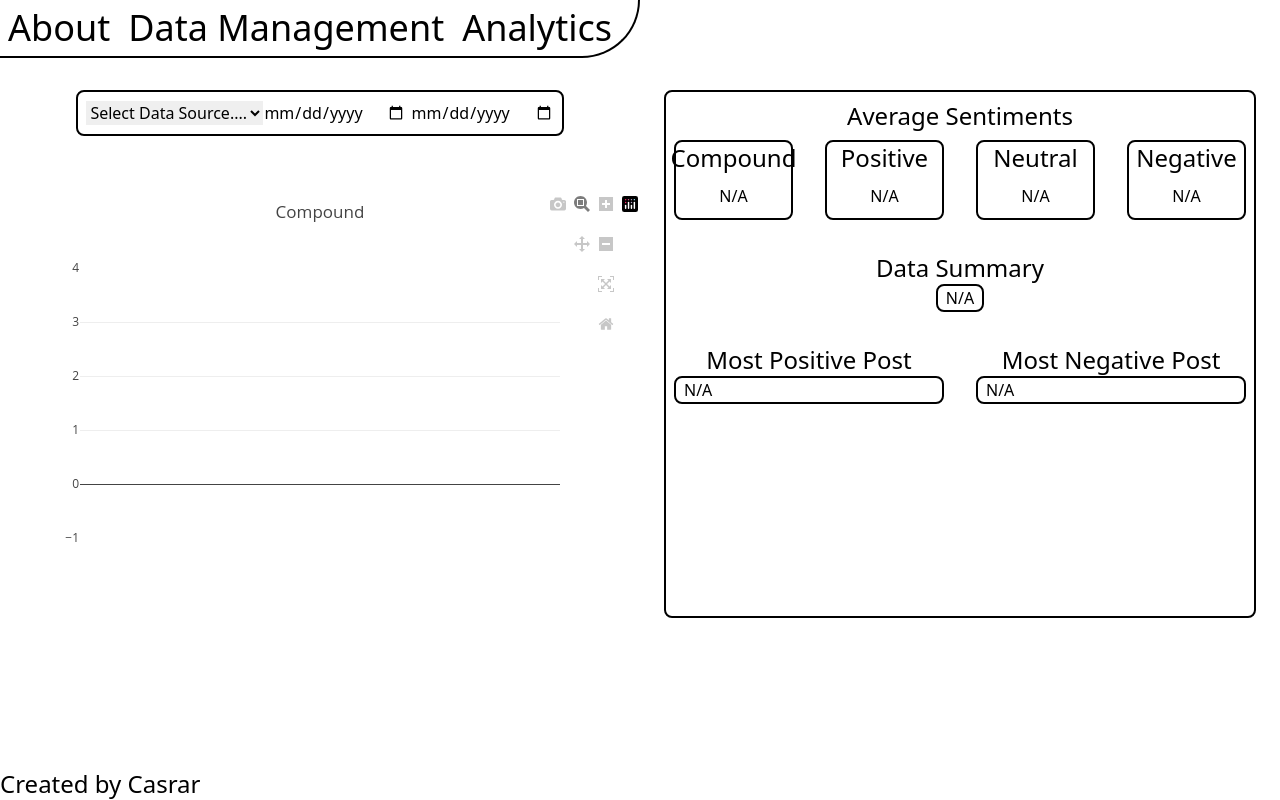
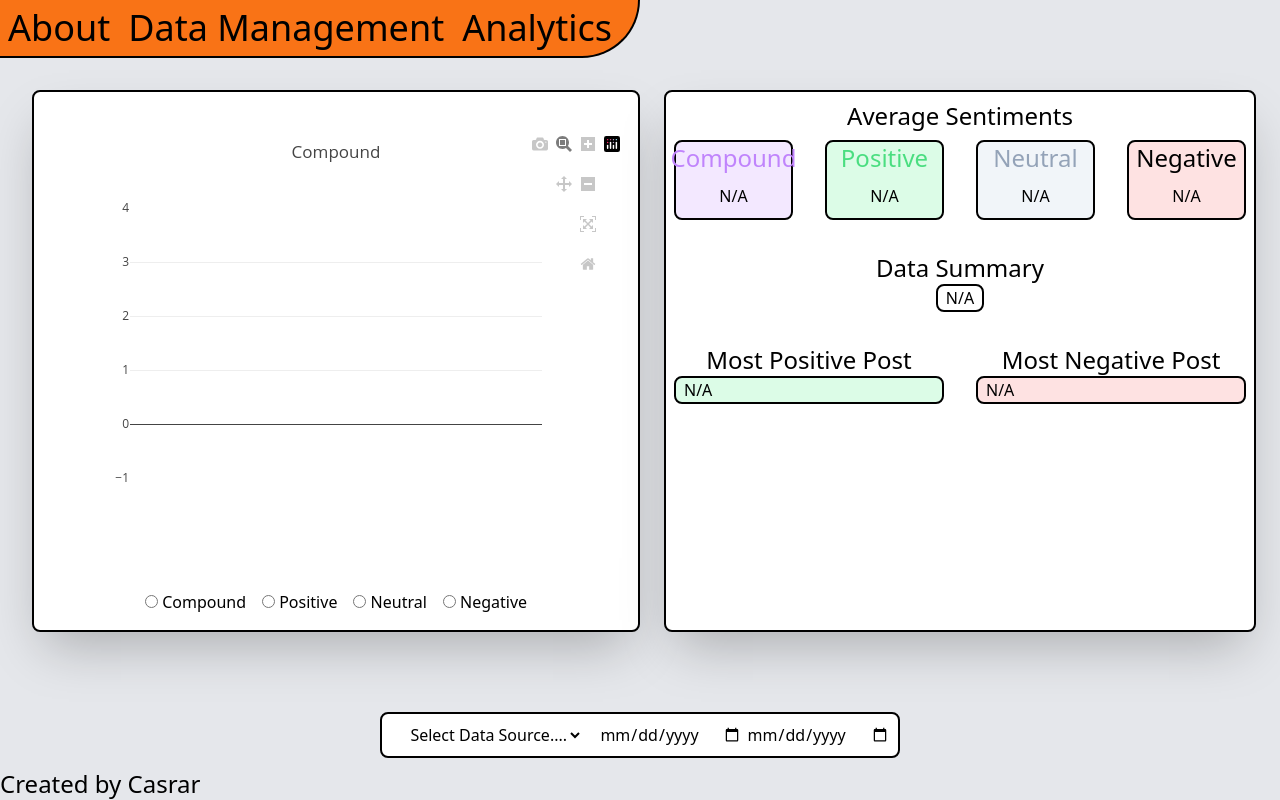
Before and after one commit to casrar/Sentireddit, a Flask app: page /analytics in a window 1280 px wide. Run offline with Flask 3, Linux system fonts and the light colour scheme; data that the repository does not hold is empty; parts of the project's set-up code (start-up, migrations or seed data) failed here and were passed over; some libraries are stand-ins or nearby versions.

Commit message:
improving base, index, and analytics UI

```diff
--- a/src/static/styles.css
+++ b/src/static/styles.css
@@ -557,11 +557,6 @@
   margin-bottom: 0.5rem;
 }
 
-.my-8 {
-  margin-top: 2rem;
-  margin-bottom: 2rem;
-}
-
 .my-20 {
   margin-top: 5rem;
   margin-bottom: 5rem;
@@ -570,6 +565,11 @@
 .my-4 {
   margin-top: 1rem;
   margin-bottom: 1rem;
+}
+
+.my-8 {
+  margin-top: 2rem;
+  margin-bottom: 2rem;
 }
 
 .mb-2 {
@@ -608,6 +608,18 @@
   margin-top: auto;
 }
 
+.mt-8 {
+  margin-top: 2rem;
+}
+
+.mt-20 {
+  margin-top: 5rem;
+}
+
+.ml-8 {
+  margin-left: 2rem;
+}
+
 .block {
   display: block;
 }
@@ -628,10 +640,6 @@
   height: 5rem;
 }
 
-.h-full {
-  height: 100%;
-}
-
 .h-44 {
   height: 11rem;
 }
@@ -640,8 +648,16 @@
   height: 24rem;
 }
 
+.h-full {
+  height: 100%;
+}
+
 .max-h-72 {
   max-height: 18rem;
+}
+
+.min-h-screen {
+  min-height: 100vh;
 }
 
 .w-1\/2 {
@@ -659,6 +675,10 @@
 
 .flex-auto {
   flex: 1 1 auto;
+}
+
+.flex-grow {
+  flex-grow: 1;
 }
 
 .grid-cols-2 {
@@ -687,6 +707,12 @@
 
 .gap-8 {
   gap: 2rem;
+}
+
+.space-x-4 > :not([hidden]) ~ :not([hidden]) {
+  --tw-space-x-reverse: 0;
+  margin-right: calc(1rem * var(--tw-space-x-reverse));
+  margin-left: calc(1rem * calc(1 - var(--tw-space-x-reverse)));
 }
 
 .space-y-8 > :not([hidden]) ~ :not([hidden]) {
@@ -732,13 +758,87 @@
   border-color: rgb(0 0 0 / var(--tw-border-opacity));
 }
 
+.bg-gray-900 {
+  --tw-bg-opacity: 1;
+  background-color: rgb(17 24 39 / var(--tw-bg-opacity));
+}
+
+.bg-green-100 {
+  --tw-bg-opacity: 1;
+  background-color: rgb(220 252 231 / var(--tw-bg-opacity));
+}
+
+.bg-purple-100 {
+  --tw-bg-opacity: 1;
+  background-color: rgb(243 232 255 / var(--tw-bg-opacity));
+}
+
+.bg-red-100 {
+  --tw-bg-opacity: 1;
+  background-color: rgb(254 226 226 / var(--tw-bg-opacity));
+}
+
+.bg-slate-100 {
+  --tw-bg-opacity: 1;
+  background-color: rgb(241 245 249 / var(--tw-bg-opacity));
+}
+
 .bg-white {
   --tw-bg-opacity: 1;
   background-color: rgb(255 255 255 / var(--tw-bg-opacity));
 }
 
+.bg-slate-300 {
+  --tw-bg-opacity: 1;
+  background-color: rgb(203 213 225 / var(--tw-bg-opacity));
+}
+
+.bg-gray-400 {
+  --tw-bg-opacity: 1;
+  background-color: rgb(156 163 175 / var(--tw-bg-opacity));
+}
+
+.bg-gray-100 {
+  --tw-bg-opacity: 1;
+  background-color: rgb(243 244 246 / var(--tw-bg-opacity));
+}
+
+.bg-gray-200 {
+  --tw-bg-opacity: 1;
+  background-color: rgb(229 231 235 / var(--tw-bg-opacity));
+}
+
+.bg-gray-500 {
+  --tw-bg-opacity: 1;
+  background-color: rgb(107 114 128 / var(--tw-bg-opacity));
+}
+
+.bg-orange-700 {
+  --tw-bg-opacity: 1;
+  background-color: rgb(194 65 12 / var(--tw-bg-opacity));
+}
+
+.bg-orange-600 {
+  --tw-bg-opacity: 1;
+  background-color: rgb(234 88 12 / var(--tw-bg-opacity));
+}
+
+.bg-orange-500 {
+  --tw-bg-opacity: 1;
+  background-color: rgb(249 115 22 / var(--tw-bg-opacity));
+}
+
+.bg-purple-200 {
+  --tw-bg-opacity: 1;
+  background-color: rgb(233 213 255 / var(--tw-bg-opacity));
+}
+
 .p-2 {
   padding: 0.5rem;
+}
+
+.p-4 {
+  padding: 1rem;
 }
 
 .px-2 {
@@ -767,6 +867,10 @@
   text-align: center;
 }
 
+.font-sans {
+  font-family: ui-sans-serif, system-ui, -apple-system, BlinkMacSystemFont, "Segoe UI", Roboto, "Helvetica Neue", Arial, "Noto Sans", sans-serif, "Apple Color Emoji", "Segoe UI Emoji", "Segoe UI Symbol", "Noto Color Emoji";
+}
+
 .text-2xl {
   font-size: 1.5rem;
   line-height: 2rem;
@@ -781,3 +885,97 @@
   font-size: 6rem;
   line-height: 1;
 }
+
+.text-green-400 {
+  --tw-text-opacity: 1;
+  color: rgb(74 222 128 / var(--tw-text-opacity));
+}
+
+.text-purple-400 {
+  --tw-text-opacity: 1;
+  color: rgb(192 132 252 / var(--tw-text-opacity));
+}
+
+.text-slate-400 {
+  --tw-text-opacity: 1;
+  color: rgb(148 163 184 / var(--tw-text-opacity));
+}
+
+.text-orange-500 {
+  --tw-text-opacity: 1;
+  color: rgb(249 115 22 / var(--tw-text-opacity));
+}
+
+.text-white {
+  --tw-text-opacity: 1;
+  color: rgb(255 255 255 / var(--tw-text-opacity));
+}
+
+.accent-purple-200 {
+  accent-color: #e9d5ff;
+}
+
+.accent-green-100 {
+  accent-color: #dcfce7;
+}
+
+.accent-purple-100 {
+  accent-color: #f3e8ff;
+}
+
+.accent-red-100 {
+  accent-color: #fee2e2;
+}
+
+.accent-slate-100 {
+  accent-color: #f1f5f9;
+}
+
+.accent-green-400 {
+  accent-color: #4ade80;
+}
+
+.accent-purple-400 {
+  accent-color: #c084fc;
+}
+
+.accent-red-400 {
+  accent-color: #f87171;
+}
+
+.accent-slate-400 {
+  accent-color: #94a3b8;
+}
+
+.shadow-xl {
+  --tw-shadow: 0 20px 25px -5px rgb(0 0 0 / 0.1), 0 8px 10px -6px rgb(0 0 0 / 0.1);
+  --tw-shadow-colored: 0 20px 25px -5px var(--tw-shadow-color), 0 8px 10px -6px var(--tw-shadow-color);
+  box-shadow: var(--tw-ring-offset-shadow, 0 0 #0000), var(--tw-ring-shadow, 0 0 #0000), var(--tw-shadow);
+}
+
+.shadow-2xl {
+  --tw-shadow: 0 25px 50px -12px rgb(0 0 0 / 0.25);
+  --tw-shadow-colored: 0 25px 50px -12px var(--tw-shadow-color);
+  box-shadow: var(--tw-ring-offset-shadow, 0 0 #0000), var(--tw-ring-shadow, 0 0 #0000), var(--tw-shadow);
+}
+
+.shadow-inner {
+  --tw-shadow: inset 0 2px 4px 0 rgb(0 0 0 / 0.05);
+  --tw-shadow-colored: inset 0 2px 4px 0 var(--tw-shadow-color);
+  box-shadow: var(--tw-ring-offset-shadow, 0 0 #0000), var(--tw-ring-shadow, 0 0 #0000), var(--tw-shadow);
+}
+
+.drop-shadow-xl {
+  --tw-drop-shadow: drop-shadow(0 20px 13px rgb(0 0 0 / 0.03)) drop-shadow(0 8px 5px rgb(0 0 0 / 0.08));
+  filter: var(--tw-blur) var(--tw-brightness) var(--tw-contrast) var(--tw-grayscale) var(--tw-hue-rotate) var(--tw-invert) var(--tw-saturate) var(--tw-sepia) var(--tw-drop-shadow);
+}
+
+.drop-shadow-2xl {
+  --tw-drop-shadow: drop-shadow(0 25px 25px rgb(0 0 0 / 0.15));
+  filter: var(--tw-blur) var(--tw-brightness) var(--tw-contrast) var(--tw-grayscale) var(--tw-hue-rotate) var(--tw-invert) var(--tw-saturate) var(--tw-sepia) var(--tw-drop-shadow);
+}
+
+.checked\:bg-purple-200:checked {
+  --tw-bg-opacity: 1;
+  background-color: rgb(233 213 255 / var(--tw-bg-opacity));
+}
--- a/src/templates/analytics.html
+++ b/src/templates/analytics.html
@@ -8,39 +8,42 @@
 {% endblock %}
 {% block content %}
 <div class="grid grid-cols-2 my-8">
-    <div class="flex flex-col space-y-8">
-        <!-- check if no data sources, if none tell user -->
-        <div class="w-fit border border-solid border-black border-2 rounded-lg flex flex-col self-center items-center p-2">
-            <form id="analytics" action="/analytics" method="POST">
-                <div class="flex flex-row items-center">
-                    <input type="hidden" name="form-id" value="select-data-source">
-                    <select name="data-source-selection" id="data-source-selection" required>
-                        <option value="" selected disabled hidden>Select Data Source....</option>
-                        {% for item in context['data_sources'] %}
-                            <option value="{{ item['id'] }}" required>
-                                r/{{ item['subreddit']}} : {{ item['search_term'] }}
-                            </option>
-                        {% endfor %}
-                    </select>
-                    <div>
-                        <input type="hidden" name="form-id" value="select-date">
-                        <input id="first-date" type="date" name="first-date" required/>
-                        <input id="second-date" type="date" name="second-date" required/>
-                    </div>
+    <div class="flex flex-col space-y-8 ml-8 p-4 border border-solid border-2 bg-white border-black shadow-2xl rounded-lg">
+        <div id="plotly-chart"></div>
+            <form id="graph-sentiment">
+                <!-- Non functioning -->
+                <div class="flex flex-row justify-center space-x-4">
+                    <label>
+                        <input type="radio" class="accent-purple-400" name="chartType" value="Compound">
+                        Compound
+                    </label><br>
+
+                    <label>
+                        <input type="radio" class="accent-green-400" name="chartType" value="Positive">
+                        Positive
+                    </label><br>
+
+                    <label>
+                        <input type="radio" class="accent-slate-400" name="chartType" value="Neutral">
+                        Neutral
+                    </label><br>
+
+                    <label>
+                        <input type="radio" class="accent-red-400" name="chartType" value="Negative">
+                        Negative
+                    </label><br>
                 </div>
             </form>
-        </div>
-        <div id="plotly-chart"></div>
     </div>
-    <div class="flex flex-col space-y-8 border border-solid border-2 border-black rounded-lg mx-6">
+    <div class="flex flex-col space-y-8 bg-white border border-solid border-2 border-black shadow-2xl rounded-lg mx-6">
         <div class="flex flex-col items-center mx-2">
-            <h2 class="my-2 text-2xl">
+            <h2 class="my-2 text-2xl ">
             Average Sentiments
             </h2>
             <div class="grid grid-cols-4 gap-8">
-                <div class="border border-solid border-black border-2 rounded-lg flex flex-col items-center px-8 h-20">
-                    <h3 class="text-2xl">Compound</h3>
-                    <div class="h-full flex flex-col justify-center">
+                <div class="border border-solid bg-purple-100 border-black border-2 rounded-lg flex flex-col items-center px-8 h-20">
+                    <h3 class="text-2xl text-purple-400">Compound</h3>
+                    <div class="h-full flex flex-col justify-center ">
                         {% if context['avg_compound'] %}
                             <p>{{ context['avg_compound'] }}</p>
                         {% else %}
@@ -48,8 +51,8 @@
                         {% endif %}
                     </div>
                 </div>
-                <div class="border border-solid border-black border-2 rounded-lg flex flex-col items-center">
-                    <h3 class="text-2xl">Positive</h3>
+                <div class="border border-solid bg-green-100 border-black border-2 rounded-lg flex flex-col items-center">
+                    <h3 class="text-2xl text-green-400">Positive</h3>
                     <div class="h-full flex flex-col justify-center">
                         {% if context['avg_pos'] %}
                             <p>{{ context['avg_pos'] }}</p>
@@ -58,8 +61,8 @@
                         {% endif %}
                     </div>
                 </div>
-                <div class="border border-solid border-black border-2 rounded-lg flex flex-col items-center">
-                    <h3 class="text-2xl">Neutral</h3>
+                <div class="border border-solid bg-slate-100 border-black border-2 rounded-lg flex flex-col items-center">
+                    <h3 class="text-2xl text-slate-400">Neutral</h3>
                     <div class="h-full flex flex-col justify-center">
                         {% if context['avg_neu'] %}
                             <p>{{ context['avg_neu'] }}</p>
@@ -68,8 +71,8 @@
                         {% endif %}
                     </div>
                 </div>
-                <div class="border border-solid border-black border-2 rounded-lg flex flex-col items-center">
-                    <h3 class="text-2xl">Negative</h3>
+                <div class="border border-solid bg-red-100 border-black border-2 rounded-lg flex flex-col items-center">
+                    <h3 class="text-2xl ">Negative</h3>
                     <div class="h-full flex flex-col justify-center">
                         {% if context['avg_neg'] %}
                             <p>{{ context['avg_neg'] }}</p>
@@ -81,7 +84,7 @@
             </div>
         </div>
         <div class="flex flex-col items-center w-fit self-center">
-            <h2 class="text-2xl">Data Summary</h2>
+            <h2 class="text-2xl ">Data Summary</h2>
             <div class="border border-solid border-black border-2 rounded-lg ">
                 <p class="px-2">
                     {% if context['summary'] %}
@@ -94,8 +97,8 @@
         </div>
         <div class="grid grid-cols-2 gap-8 pl-2 pr-2 pb-2">
             <div class="flex flex-col">
-                <h2 class="text-2xl self-center">Most Positive Post</h2>
-                <div class="max-h-72 border border-solid border-black border-2 rounded-lg px-2 overflow-y-auto">
+                <h2 class="text-2xl self-center ">Most Positive Post</h2>
+                <div class="max-h-72 bg-green-100 border border-solid border-black border-2 rounded-lg px-2 overflow-y-auto">
                     {% if context['most_positive_post'] %}
                         <p>{{ context['most_positive_post'] }}</p>
                     {% else %}
@@ -104,8 +107,8 @@
                 </div>
             </div>
             <div class="flex flex-col">
-                <h2 class="text-2xl self-center">Most Negative Post</h2>
-                <div class="max-h-72 border border-solid border-black border-2 rounded-lg px-2 overflow-y-auto">
+                <h2 class="text-2xl self-center ">Most Negative Post</h2>
+                <div class="max-h-72 bg-red-100 border border-solid border-black border-2 rounded-lg px-2 overflow-y-auto">
                     {% if context['most_negative_post'] %}
                         <p>{{ context['most_negative_post'] }}</p>
                     {% else %}
@@ -116,7 +119,32 @@
         </div>
     </div>
 </div>
+<!-- check if no data sources, if none tell user -->
+<div class="mt-20 w-full flex justify-center">
+    <div class="w-fit bg-white border border-solid border-black border-2 rounded-lg flex flex-col self-center items-center p-2">
+        <form id="analytics" action="/analytics" method="POST">
+            <div class="flex flex-row items-center space-x-4">
+                <input type="hidden" name="form-id" value="select-data-source">
+                <select class="bg-white" name="data-source-selection" id="data-source-selection" required>
+                    <option value="" selected disabled hidden>Select Data Source....</option>
+                    {% for item in context['data_sources'] %}
+                        <option value="{{ item['id'] }}" required>
+                            r/{{ item['subreddit']}} : {{ item['search_term'] }}
+                        </option>
+                    {% endfor %}
+                </select>
+                <div>
+                    <input type="hidden" name="form-id" value="select-date">
+                    <input id="first-date" type="date" name="first-date" required/>
+                    <input id="second-date" type="date" name="second-date" required/>
+                </div>
+            </div>
+        </form>
+    </div>
+</div>
 <script>
+    graphSentiment = document.getElementById("graph-sentiment")
+
     firstDate = document.getElementById("first-date")
     secondDate = document.getElementById("second-date")
     dataSourceSelection = document.getElementById("data-source-selection")
--- a/src/templates/base.html
+++ b/src/templates/base.html
@@ -6,21 +6,21 @@
     <script src="../static/htmx.min.js"></script>
     {% endblock %}
 </head>
-<body class="">
+<body class="min-h-screen flex flex-col font-sans bg-gray-200">
     <div class="w-full">
-        <div style="border-bottom-right-radius: 40rem;" id="navigation" class="w-1/2 flex border-b-2 border-r-2 border-black bg-white p-2 text-4xl">
+        <div style="border-bottom-right-radius: 40rem;" id="navigation" class="w-1/2 flex border-b-2 border-r-2 bg-orange-500 border-black p-2 text-4xl">
             {% block navigation %}
-            <a href="/about" class=" flex-auto">About</a>
-            <a href="/data_management" class="flex-auto">Data Management</a>
-            <a href="/analytics" class="flex-auto">Analytics</a>
+            <div class="flex-auto"><a href="/about">About</a></div>
+            <div class="flex-auto"><a href="/data_management">Data Management</a></div>
+            <div class="flex-auto"><a href="/analytics">Analytics</a></div>
             {% endblock %}
         </div>
     </div>
-    <div id="content">
+    <div id="content" class="flex-grow">
         {% block content %}
         {% endblock %}
     </div>
-    <div id="footer">
+    <div id="footer" class="bg-gray-900">
         {% block footer %}
         <footer class="fixed bottom-0 w-full">
             <p class="text-2xl">Created by <a href="https://github.com/casrar/Sentireddit" target="_blank">Casrar</a></p>
--- a/src/templates/index.html
+++ b/src/templates/index.html
@@ -9,7 +9,7 @@
 {% block content %}
 <div class="flex flex-row justify-center">
     <div class="w-1/2 flex flex-col">
-        <h1 class="self-center text-8xl">Sentireddit</h1>
+        <h1 class="mt-8 self-center text-8xl text-orange-500">Sentireddit</h1>
         <h3 class="text-2xl my-4">
             Reasons: The decision to create Sentireddit was driven by several key factors.
             Initially, my aim was to establish a reliable and accessible method for tracking the sentiment of stocks.
```
